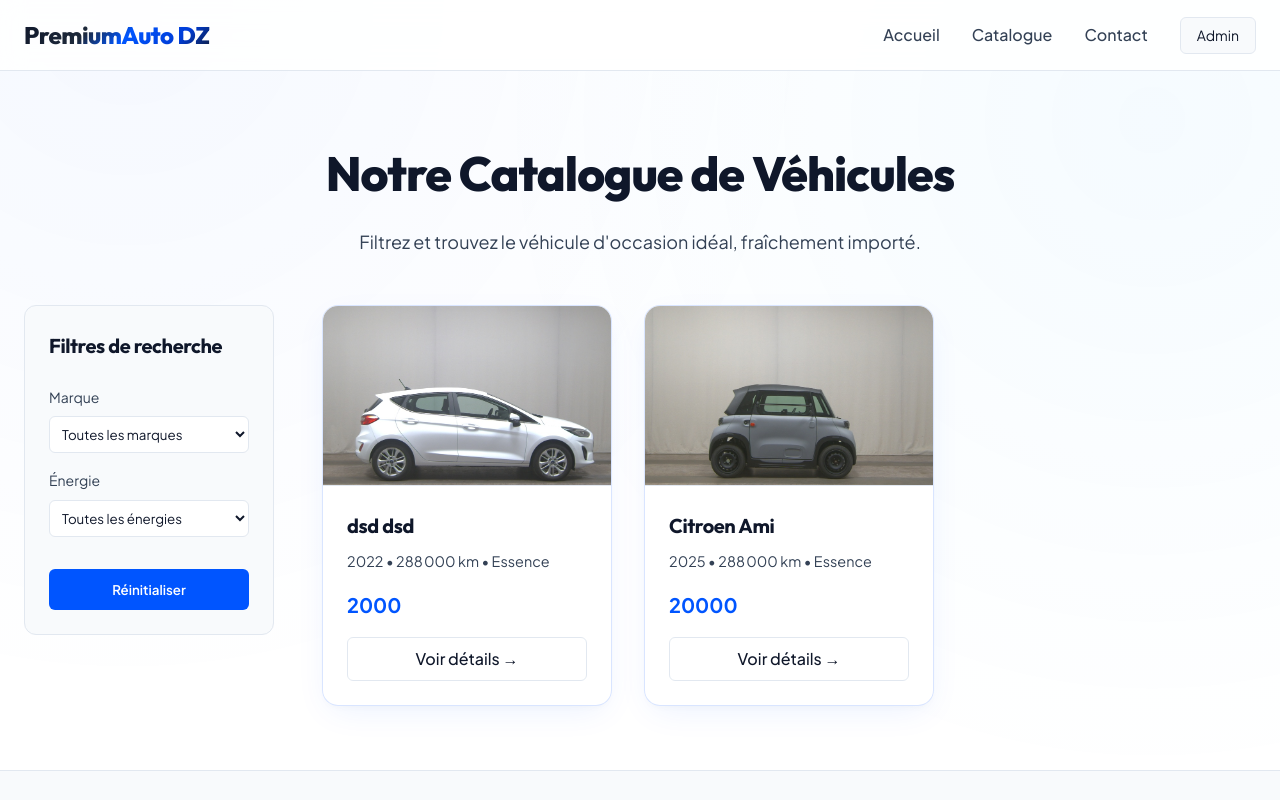
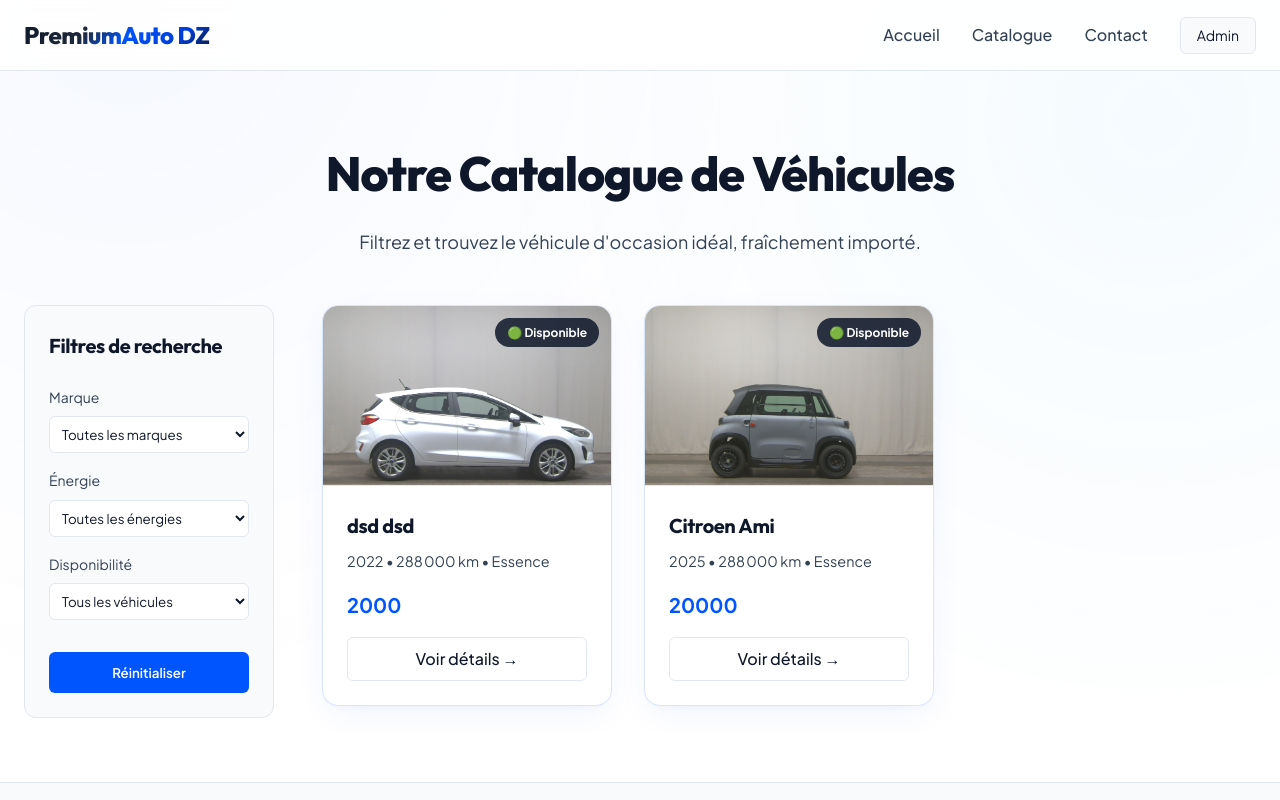
Before and after one commit to aicha21000/atlaschrono, a Next.js app: page /cars in a window 1280 px wide. Shown: the top 800 px of the page. Built offline with nearby package versions, Linux system fonts and the light colour scheme.

Commit message:
feat: standardise car statuses to Disponible, Réservé, Vendu across admin and public pages

```diff
--- a/cars.json
+++ b/cars.json
@@ -18,7 +18,7 @@
       "/uploads/1785665721098-3253905.jpg",
       "/uploads/1785665721099-3253906.jpg"
     ],
-    "status": "En ligne",
+    "status": "Disponible",
     "views": 15
   },
   {
@@ -40,7 +40,7 @@
       "/uploads/1785665892787-3279865.jpg",
       "/uploads/1785665892788-3279866.jpg"
     ],
-    "status": "En ligne",
+    "status": "Disponible",
     "views": 9
   }
 ]
--- a/src/actions/cars.ts
+++ b/src/actions/cars.ts
@@ -46,7 +46,7 @@ export async function addCar(formData: FormData) {
     couleur: formData.get('couleur'),
     description: formData.get('description'),
     images: savedImages,
-    status: "En ligne",
+    status: "Disponible",
     views: 0
   };
 
--- a/src/app/admin/analytics/page.tsx
+++ b/src/app/admin/analytics/page.tsx
@@ -54,7 +54,7 @@ export default async function AnalyticsPage() {
                   <div className={styles.carInfo}>
                     <h3>{car.marque} {car.modele}</h3>
                     <p>
-                      {car.annee} • {car.energie} • {car.prix} • <strong style={{ color: 'var(--color-text-primary)' }}>{car.status || "En ligne"}</strong>
+                      {car.annee} • {car.energie} • {car.prix} • <strong style={{ color: 'var(--color-text-primary)' }}>{car.status || "Disponible"}</strong>
                     </p>
                   </div>
 
--- a/src/app/admin/cars/[id]/edit/page.tsx
+++ b/src/app/admin/cars/[id]/edit/page.tsx
@@ -85,8 +85,8 @@ export default function EditCar({ params }: { params: Promise<{ id: string }> })
                 </div>
                 <div className={styles.inputGroup}>
                   <label htmlFor="status">Statut dans le showroom</label>
-                  <select id="status" name="status" defaultValue={car.status} className={styles.select}>
-                    <option value="En ligne">🟢 En ligne (Disponible)</option>
+                  <select id="status" name="status" defaultValue={car.status || "Disponible"} className={styles.select}>
+                    <option value="Disponible">🟢 Disponible</option>
                     <option value="Réservé">🟡 Réservé</option>
                     <option value="Vendu">🔴 Vendu</option>
                   </select>
--- a/src/app/admin/page.tsx
+++ b/src/app/admin/page.tsx
@@ -26,7 +26,7 @@ export default async function AdminDashboard() {
     : null;
 
   // 5. Répartition par statut dans le showroom
-  const onlineCount = cars.filter((c: any) => !c.status || c.status === "En ligne").length;
+  const availableCount = cars.filter((c: any) => !c.status || c.status === "Disponible" || c.status === "En ligne").length;
   const reservedCount = cars.filter((c: any) => c.status === "Réservé").length;
   const soldCount = cars.filter((c: any) => c.status === "Vendu").length;
 
@@ -64,7 +64,7 @@ export default async function AdminDashboard() {
               </div>
               <p className={styles.statValue}>{cars.length}</p>
               <p className={styles.statBadge}>
-                {onlineCount} en ligne • {reservedCount} réservés • {soldCount} vendus
+                {availableCount} disponibles • {reservedCount} réservés • {soldCount} vendus
               </p>
             </div>
 
--- a/src/components/CarsCatalogue/CarsCatalogue.tsx
+++ b/src/components/CarsCatalogue/CarsCatalogue.tsx
@@ -12,6 +12,7 @@ interface CarsCatalogueProps {
 export default function CarsCatalogue({ initialCars, uniqueBrands, uniqueEnergies }: CarsCatalogueProps) {
   const [marque, setMarque] = useState("Toutes");
   const [energie, setEnergie] = useState("Toutes");
+  const [statut, setStatut] = useState("Tous");
 
   // Filtrage 100% côté client
   let filteredCars = initialCars;
@@ -21,6 +22,9 @@ export default function CarsCatalogue({ initialCars, uniqueBrands, uniqueEnergie
   }
   if (energie !== "Toutes") {
     filteredCars = filteredCars.filter(c => c.energie === energie);
+  }
+  if (statut !== "Tous") {
+    filteredCars = filteredCars.filter(c => (c.status || "Disponible") === statut);
   }
 
   return (
@@ -55,11 +59,26 @@ export default function CarsCatalogue({ initialCars, uniqueBrands, uniqueEnergie
             ))}
           </select>
         </div>
+        <div className={styles.filterGroup}>
+          <label htmlFor="statut-select">Disponibilité</label>
+          <select
+            id="statut-select"
+            className={styles.select}
+            value={statut}
+            onChange={(e) => setStatut(e.target.value)}
+          >
+            <option value="Tous">Tous les véhicules</option>
+            <option value="Disponible">🟢 Disponibles uniquement</option>
+            <option value="Réservé">🟡 Réservés</option>
+            <option value="Vendu">🔴 Vendus</option>
+          </select>
+        </div>
         <button
           className={styles.applyBtn}
           onClick={() => {
             setMarque("Toutes");
             setEnergie("Toutes");
+            setStatut("Tous");
           }}
           aria-label="Réinitialiser tous les filtres de recherche"
         >
@@ -68,9 +87,33 @@ export default function CarsCatalogue({ initialCars, uniqueBrands, uniqueEnergie
       </aside>
 
       <section aria-label="Liste des véhicules en stock" className={styles.carGrid}>
-        {filteredCars.map((car: any) => (
+        {filteredCars.map((car: any) => {
+          const status = car.status || "Disponible";
+          const badgeText = status === "Réservé" ? "🟡 Réservé" : status === "Vendu" ? "🔴 Vendu" : "🟢 Disponible";
+          const badgeStyle = status === "Réservé"
+            ? { background: '#fef9c3', color: '#854d0e', border: '1px solid #fde047' }
+            : status === "Vendu"
+            ? { background: '#fee2e2', color: '#991b1b', border: '1px solid #fca5a5' }
+            : { background: 'rgba(15, 23, 42, 0.85)', color: '#ffffff' };
+
+          return (
           <article key={car.id} className={`glass-panel ${styles.carCard}`}>
-            <div className={styles.carImagePlaceholder}>
+            <div className={styles.carImagePlaceholder} style={{ position: 'relative' }}>
+              <span
+                style={{
+                  position: 'absolute',
+                  top: '0.75rem',
+                  right: '0.75rem',
+                  padding: '0.3rem 0.75rem',
+                  borderRadius: '999px',
+                  fontSize: '0.75rem',
+                  fontWeight: 700,
+                  zIndex: 2,
+                  ...badgeStyle
+                }}
+              >
+                {badgeText}
+              </span>
               {car.images && car.images.length > 0 ? (
                 <img
                   src={car.images[0]}
@@ -98,7 +141,8 @@ export default function CarsCatalogue({ initialCars, uniqueBrands, uniqueEnergie
               </Link>
             </div>
           </article>
-        ))}
+          );
+        })}
 
         {filteredCars.length === 0 && (
           <div style={{gridColumn: '1 / -1', textAlign: 'center', padding: '3rem', color: 'var(--color-text-secondary)'}}>
```
Also changed, not shown: src/app/cars/[id]/page.tsx (+36 -1 lines), src/app/page.tsx (+13 -3 lines), src/components/AdminTable/AdminTable.tsx (+4 -4 lines).
